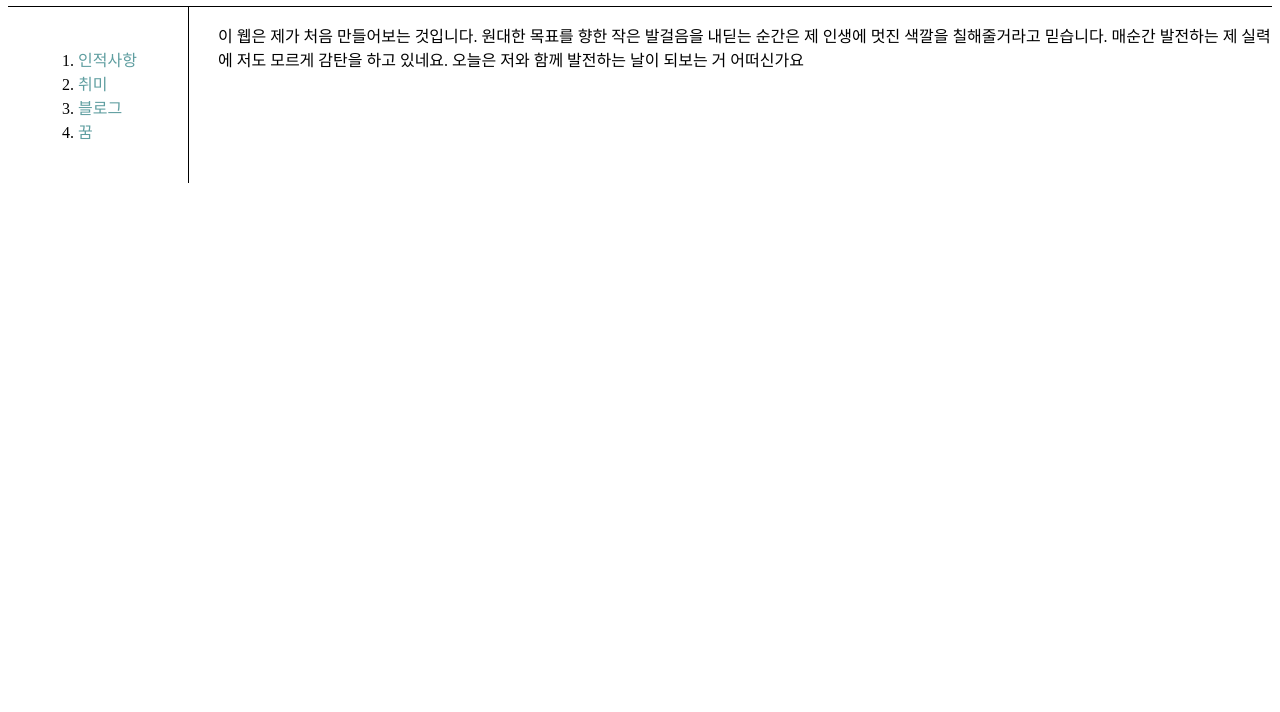
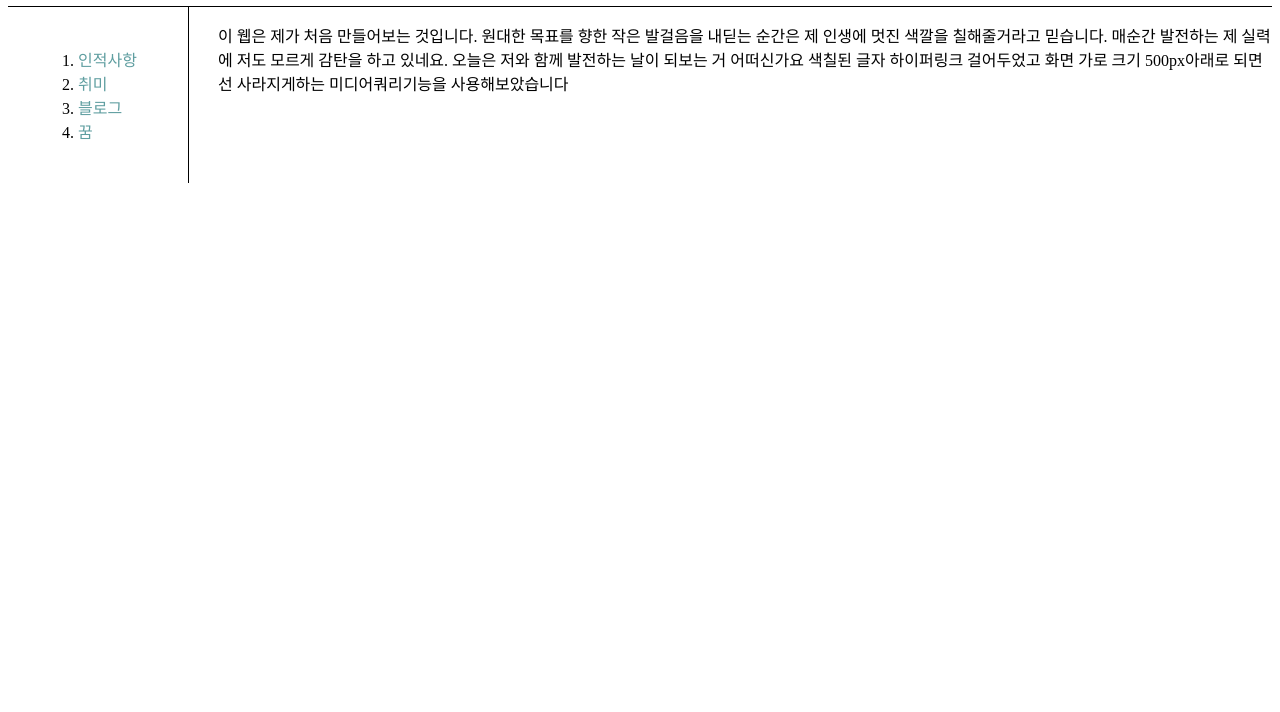
Before and after one commit to Codezerocoke/My-first-web-site, a plain HTML site: page index.html in a window 1280 px wide. Shown: the part 88-800 px from the top of the page. Drawn offline with Linux system fonts and the light colour scheme; a script that the page names is missing.

Commit message:
미디어쿼리설명

```diff
--- a/index.html
+++ b/index.html
@@ -45,7 +45,9 @@
     <li><a href="3.html"target="_blank">블로그</a></li>
     <li><a href="4.html"target="_blank">꿈</a></li>
     </ol>
-    <p> 이 웹은 제가 처음 만들어보는 것입니다. 원대한 목표를 향한 작은 발걸음을 내딛는 순간은 제 인생에 멋진 색깔을 칠해줄거라고 믿습니다. 매순간 발전하는 제 실력에 저도 모르게 감탄을 하고 있네요. 오늘은 저와 함께 발전하는 날이 되보는 거 어떠신가요</p>
+    <p> 이 웹은 제가 처음 만들어보는 것입니다. 원대한 목표를 향한 작은 발걸음을 내딛는 순간은 제 인생에 멋진 색깔을 칠해줄거라고 믿습니다. 매순간 발전하는 제 실력에 저도 모르게 감탄을 하고 있네요. 오늘은 저와 함께 발전하는 날이 되보는 거 어떠신가요
+    색칠된 글자 하이퍼링크 걸어두었고 화면 가로 크기 500px아래로 되면 선 사라지게하는 미디어쿼리기능을 사용해보았습니다
+    </p>
   </div>
   <p>
     <div id="disqus_thread"></div>
```
